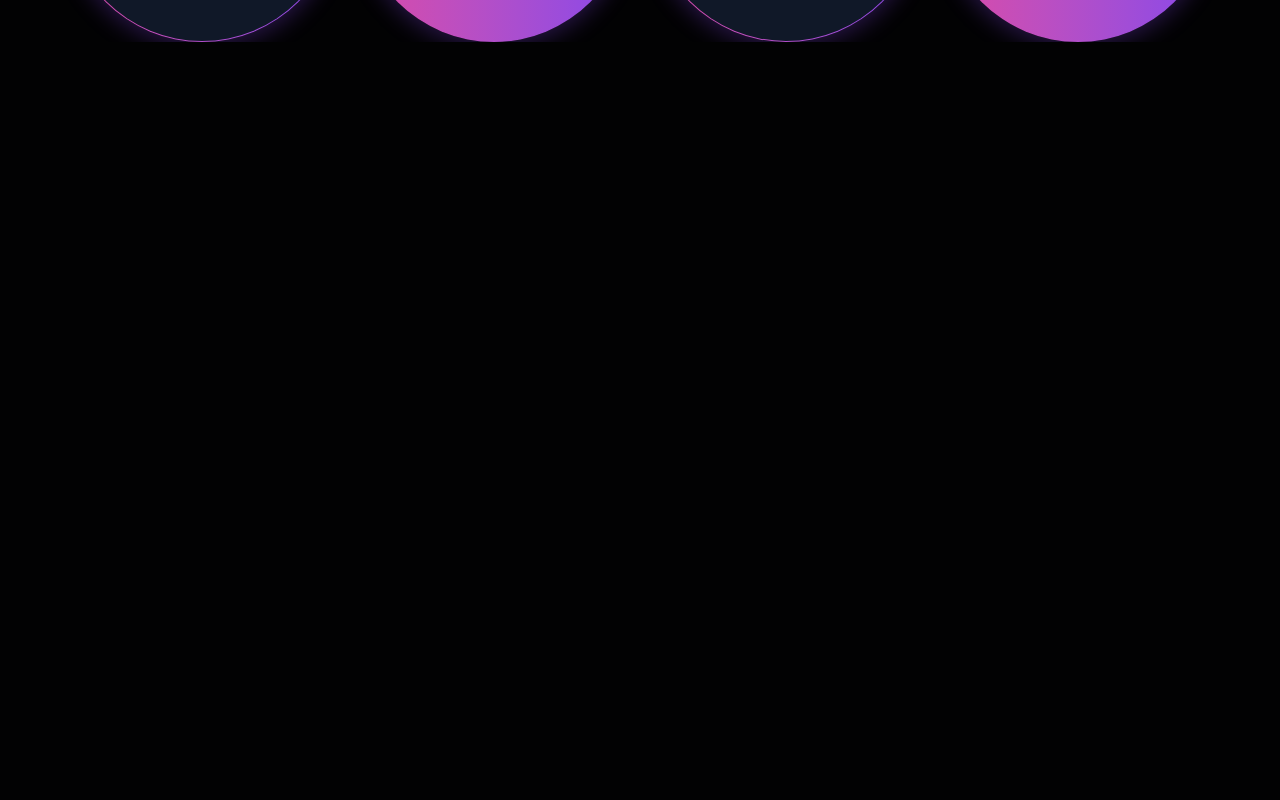
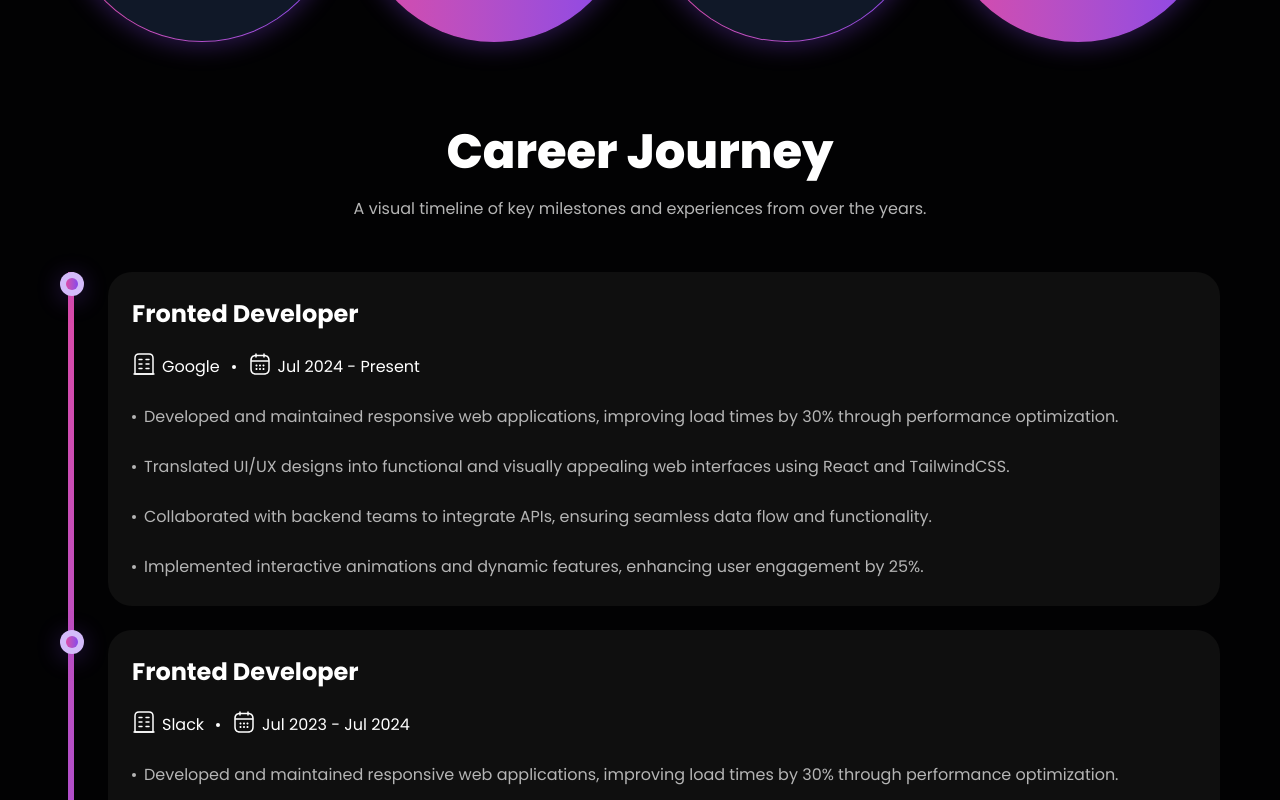
Before and after one commit to ImBSaga/first_portofolio, a Next.js app: page / in a window 1280 px wide. Shown: the part 1780-2580 px from the top of the page. Before the commit the page ends 1822 px from the top, so only its background shows below. Built offline with nearby package versions, Linux system fonts and the light colour scheme.

Commit message:
feat/Career

```diff
--- /dev/null
+++ b/src/app/home/partials/career.tsx
@@ -0,0 +1,47 @@
+import { Section } from '@/components/layouts/section';
+import { careerData } from '@/constants/career-data';
+import CareerCard from './containers/career-card';
+
+const Career = () => {
+  return (
+    <Section
+      title='Career Journey'
+      subtitle='A visual timeline of key milestones and experiences from over the years.'
+    >
+      <div className='md:gap-3xl gap-xl relative flex flex-col'>
+        {/* Line */}
+        <div className='from-purple-pink-600 to-purple-pink-500 absolute top-0 left-2 -z-10 h-full w-1 bg-linear-to-b md:w-1.5'></div>
+
+        {/* Careers */}
+        {careerData.map((career, index) => {
+          const isLast = index === careerData.length - 1;
+          return (
+            <div
+              className='gap-md md:gap-3xl relative flex'
+              key={career.company}
+            >
+              {/* Line */}
+              {isLast && (
+                <div className='absolute top-0 -z-2 h-full w-5 border border-neutral-600 bg-neutral-600' />
+              )}
+
+              {/* Dot */}
+              <div className='bg-primary-100 flex-center h-5 w-5 shrink-0 rounded-full shadow-[0_4px_24px_0_rgba(135,70,235,0.32)] md:h-6 md:w-6'>
+                <div className='from-purple-pink-600 to-purple-pink-500 h-2.5 w-2.5 rounded-full bg-linear-to-r md:h-3 md:w-3' />
+              </div>
+
+              {/* Career Card */}
+              <CareerCard
+                company={career.company}
+                date={career.date}
+                details={career.details}
+              />
+            </div>
+          );
+        })}
+      </div>
+    </Section>
+  );
+};
+
+export default Career;
--- /dev/null
+++ b/src/app/home/partials/containers/career-card.tsx
@@ -0,0 +1,60 @@
+import Image from 'next/image';
+
+type CareerCardProps = {
+  company: string;
+  date: string;
+  details: string[];
+};
+
+export default function CareerCard({
+  company,
+  date,
+  details,
+}: CareerCardProps) {
+  return (
+    <div className='p-lg gap-lg md:p-3xl md:gap-2xl flex w-full flex-col rounded-4xl bg-neutral-500'>
+      <h3 className='text-md md:text-display-xs font-bold text-neutral-100'>
+        Fronted Developer
+      </h3>
+
+      <div className='gap-lg flex flex-col md:flex-row md:items-center'>
+        <div className='gap-sm flex'>
+          <Image
+            src='/icons/icon-company.svg'
+            alt='company'
+            width={20}
+            height={20}
+            className='h-5 w-5 md:h-6 md:w-6'
+          />
+          <p className='md:text-md text-sm font-normal text-neutral-100'>
+            {company}
+          </p>
+        </div>
+
+        <div className='hidden h-1 w-1 shrink-0 rounded-full bg-neutral-100 md:block' />
+
+        <div className='gap-sm flex'>
+          <Image
+            src='/icons/icon-date.svg'
+            alt='date'
+            width={20}
+            height={20}
+            className='h-5 w-5 md:h-6 md:w-6'
+          />
+          <p className='md:text-md text-sm font-normal text-neutral-100'>
+            {date}
+          </p>
+        </div>
+      </div>
+
+      {details.map((detail, index) => (
+        <li key={index} className='gap-md flex items-center'>
+          <div className='h-1 w-1 shrink-0 rounded-full bg-neutral-200'></div>
+          <p className='md:text-md text-sm font-normal text-neutral-200'>
+            {detail}
+          </p>
+        </li>
+      ))}
+    </div>
+  );
+}
--- a/src/app/home/partials/my-info.tsx
+++ b/src/app/home/partials/my-info.tsx
@@ -5,7 +5,7 @@ import { achievementData } from '@/constants/achivement-data';
 
 const MyInfo = () => {
   return (
-    <div className='flex-start custom-container flex-col'>
+    <section id='about' className='flex-start custom-container flex-col'>
       {/* Video */}
       <div className='custom-gradient relative flex w-full rounded-xl'>
         <div
@@ -58,7 +58,7 @@ const MyInfo = () => {
           />
         ))}
       </div>
-    </div>
+    </section>
   );
 };
 
--- a/src/app/page.tsx
+++ b/src/app/page.tsx
@@ -1,13 +1,15 @@
 import Navbar from './home/partials/navbar';
 import Hero from './home/partials/hero';
 import MyInfo from './home/partials/my-info';
+import Career from './home/partials/career';
 
 export default function Home() {
   return (
-    <div>
+    <>
       <Navbar />
       <Hero />
       <MyInfo />
-    </div>
+      <Career />
+    </>
   );
 }
--- /dev/null
+++ b/src/components/layouts/section.tsx
@@ -0,0 +1,30 @@
+import React from 'react';
+
+type SectionProps = {
+  children: React.ReactNode;
+  title: string;
+  subtitle: string;
+  id?: string;
+};
+
+export const Section = ({ children, title, subtitle, id }: SectionProps) => {
+  return (
+    <section
+      className='custom-container py-5xl md:py-8xl gap-4xl md:gap-6xl flex flex-col'
+      id={id}
+    >
+      {/* heading */}
+      <div className='gap-lg flex flex-col items-center text-center'>
+        <h2 className='text-display-sm md:text-display-2xl font-extrabold text-neutral-100'>
+          {title}
+        </h2>
+        <p className='font-regular md:text-md text-sm text-neutral-200'>
+          {subtitle}
+        </p>
+      </div>
+
+      {/* content */}
+      {children}
+    </section>
+  );
+};
--- /dev/null
+++ b/src/constants/career-data.ts
@@ -0,0 +1,38 @@
+type Career = {
+  company: string;
+  date: string;
+  details: string[];
+};
+
+export const careerData: Career[] = [
+  {
+    company: 'Google',
+    date: 'Jul 2024 - Present',
+    details: [
+      'Developed and maintained responsive web applications, improving load times by 30% through performance optimization.',
+      'Translated UI/UX designs into functional and visually appealing web interfaces using React and TailwindCSS.',
+      'Collaborated with backend teams to integrate APIs, ensuring seamless data flow and functionality.',
+      'Implemented interactive animations and dynamic features, enhancing user engagement by 25%.',
+    ],
+  },
+  {
+    company: 'Slack',
+    date: 'Jul 2023 - Jul 2024',
+    details: [
+      'Developed and maintained responsive web applications, improving load times by 30% through performance optimization.',
+      'Translated UI/UX designs into functional and visually appealing web interfaces using React and TailwindCSS.',
+      'Collaborated with backend teams to integrate APIs, ensuring seamless data flow and functionality.',
+      'Implemented interactive animations and dynamic features, enhancing user engagement by 25%.',
+    ],
+  },
+  {
+    company: 'Skype',
+    date: 'Nov 2021 - Jul 2023',
+    details: [
+      'Developed and maintained responsive web applications, improving load times by 30% through performance optimization.',
+      'Translated UI/UX designs into functional and visually appealing web interfaces using React and TailwindCSS.',
+      'Collaborated with backend teams to integrate APIs, ensuring seamless data flow and functionality.',
+      'Implemented interactive animations and dynamic features, enhancing user engagement by 25%.',
+    ],
+  },
+];
```
Also changed, not shown: public/icons/icon-company.svg (added), public/icons/icon-date.svg (added).
